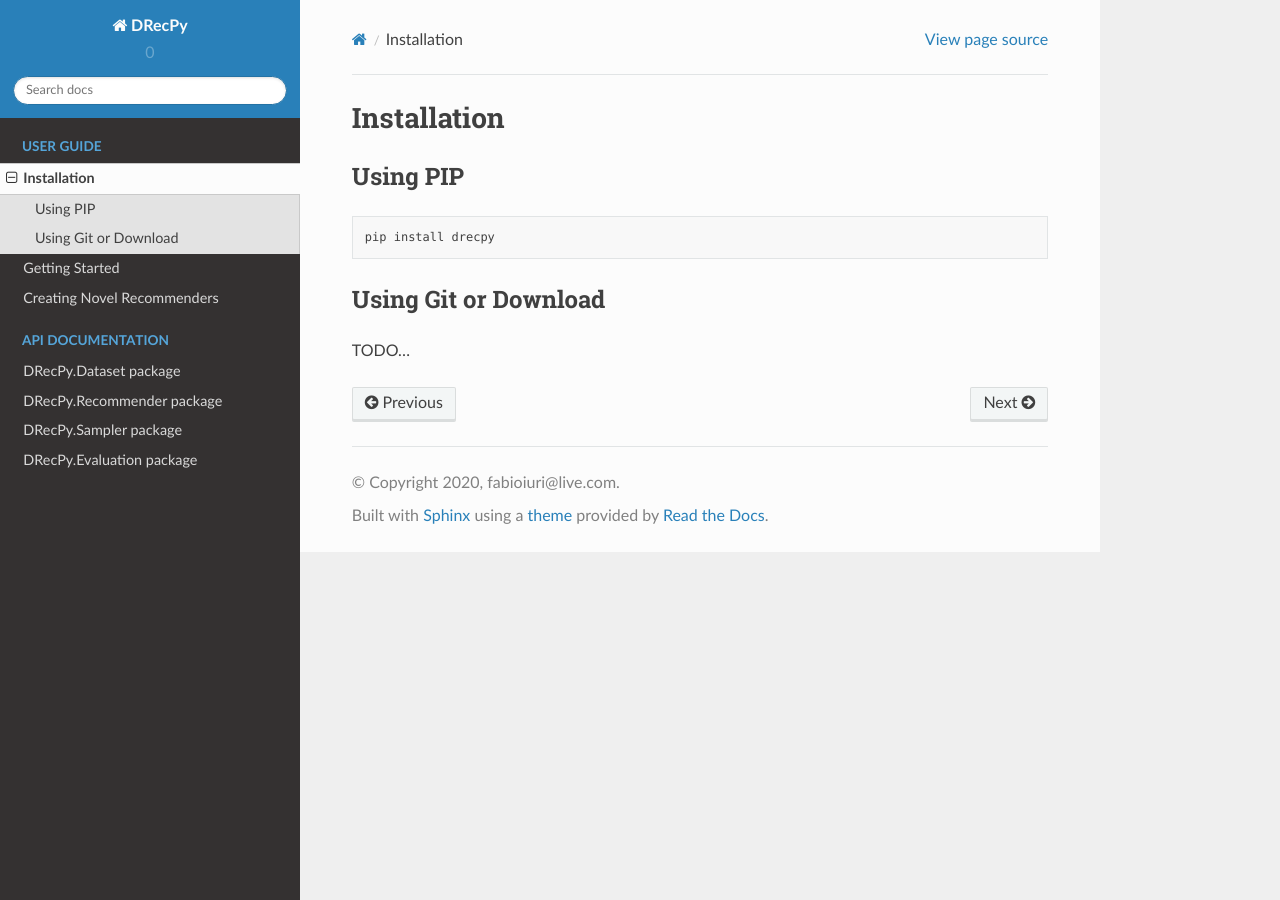
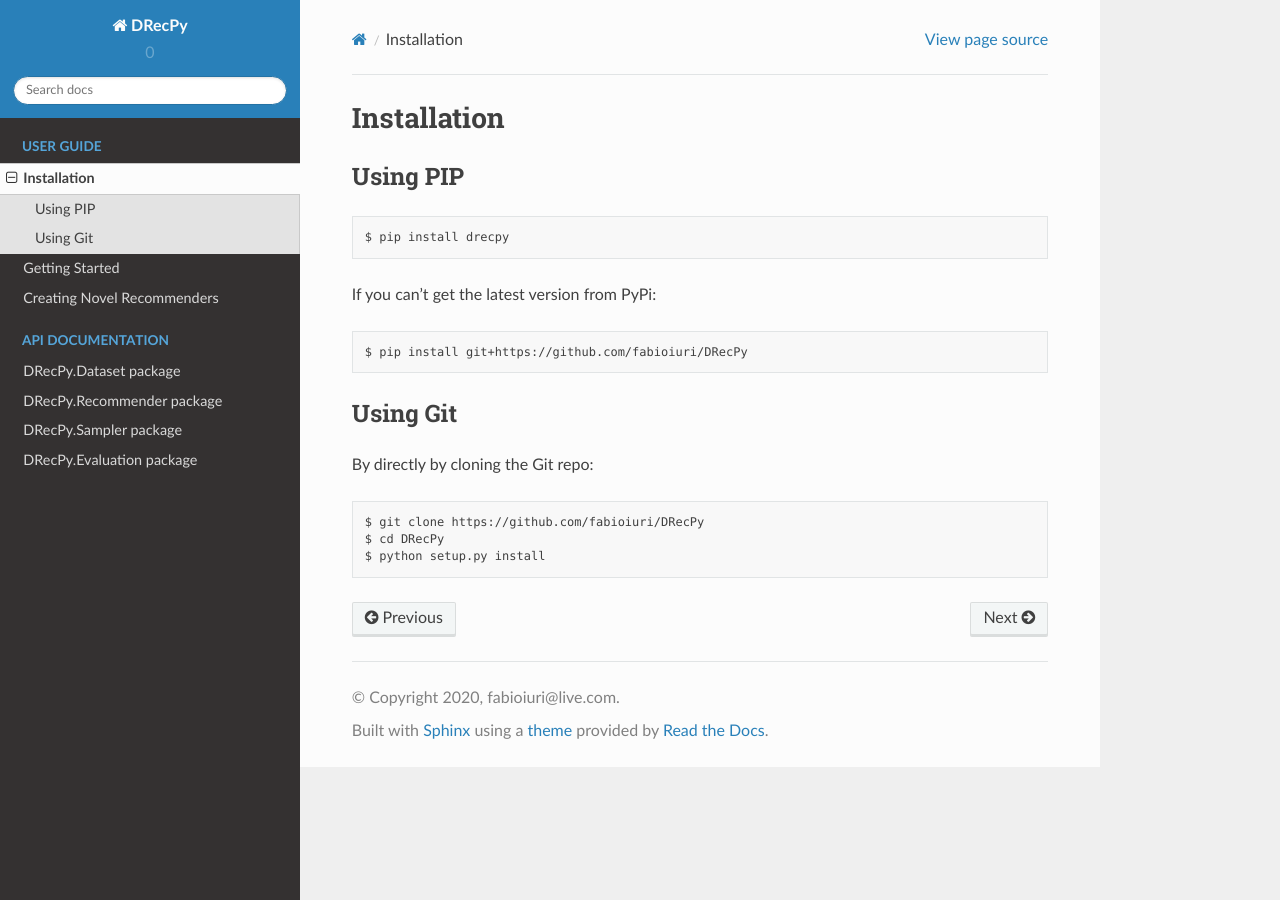
Before and after one commit to fabioiuri/DRecPy, a Sphinx documentation site: the page built from docs/source/user_guide/installation.rst, in a window 1280 px wide. Built offline with Sphinx 7.4.7 and the Read the Docs theme 2.0.0, drawn with Linux system fonts in a browser that asks for light colours.

Commit message:
Update docs: installation and index pages

```diff
--- a/docs/source/user_guide/installation.rst
+++ b/docs/source/user_guide/installation.rst
@@ -5,10 +5,23 @@ Installation
 Using PIP
 =========
 
-.. code:: bash
+::
 
-    pip install drecpy
+   $ pip install drecpy
 
-Using Git or Download
-=====================
-TODO...
+If you can’t get the latest version from PyPi:
+
+::
+
+   $ pip install git+https://github.com/fabioiuri/DRecPy
+
+Using Git
+=========
+
+By directly by cloning the Git repo:
+
+::
+
+   $ git clone https://github.com/fabioiuri/DRecPy
+   $ cd DRecPy
+   $ python setup.py install
```
Also changed, not shown: docs/source/index.rst (+170 -0 lines).
